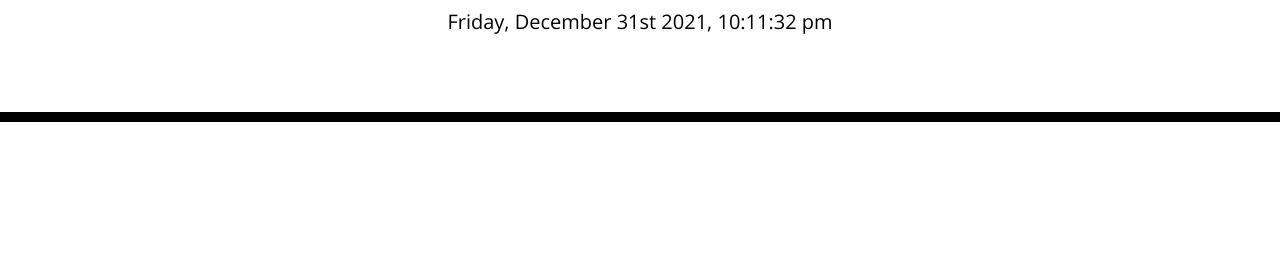
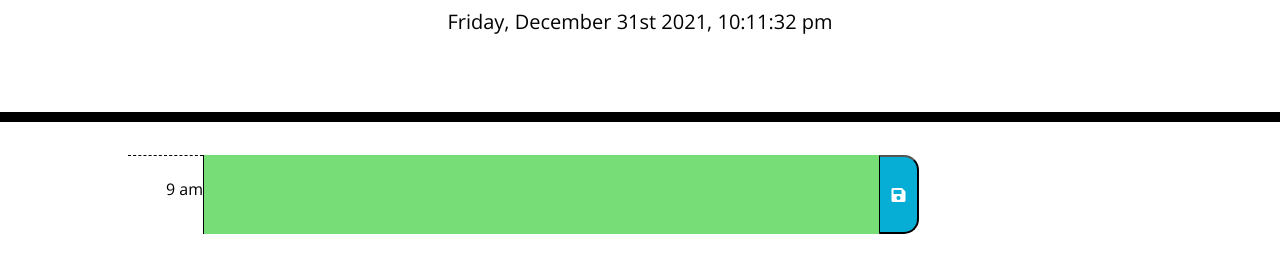
Before and after one commit to luckylobster25/Schedule-Homework, a plain HTML site: page index.html in a window 1280 px wide. Shown: the part 182-454 px from the top of the page. Drawn offline with nearby package versions, Linux system fonts and the light colour scheme.

Commit message:
style container to complete look

```diff
--- a/index.html
+++ b/index.html
@@ -1,23 +1,14 @@
 <!DOCTYPE html>
 <html lang="en">
+
 <head>
   <meta charset="UTF-8" />
   <meta name="viewport" content="width=device-width, initial-scale=1.0" />
   <meta http-equiv="X-UA-Compatible" content="ie=edge" />
-    <link
-      rel="stylesheet"
-      href="https://stackpath.bootstrapcdn.com/bootstrap/4.3.1/css/bootstrap.min.css"
-    />
-    <link
-      rel="stylesheet"
-      href="https://use.fontawesome.com/releases/v5.8.1/css/all.css"
-      integrity="sha384-50oBUHEmvpQ+1lW4y57PTFmhCaXp0ML5d60M1M7uH2+nqUivzIebhndOJK28anvf"
-      crossorigin="anonymous"
-    />
-    <link
-      href="https://fonts.googleapis.com/css?family=Open+Sans&display=swap"
-      rel="stylesheet"
-    />
+  <link rel="stylesheet" href="https://stackpath.bootstrapcdn.com/bootstrap/4.3.1/css/bootstrap.min.css" />
+  <link rel="stylesheet" href="https://use.fontawesome.com/releases/v5.8.1/css/all.css"
+    integrity="sha384-50oBUHEmvpQ+1lW4y57PTFmhCaXp0ML5d60M1M7uH2+nqUivzIebhndOJK28anvf" crossorigin="anonymous" />
+  <link href="https://fonts.googleapis.com/css?family=Open+Sans&display=swap" rel="stylesheet" />
   <link rel="stylesheet" href="style.css" />
   <title>Work Day Scheduler</title>
 </head>
@@ -28,12 +19,17 @@
     <p class="lead">A simple calendar app for scheduling your work day</p>
     <p id="currentDay" class="lead"></p>
   </header>
-    <div class="container">
-      <!-- Timeblocks go here -->
+  <div class="container ">
+    <form class="row">
+      <label class="hour" for="timeblock">9 am</label>
+      <textarea name="timeblock" id="" class=" past present future" cols="70" rows="1"></textarea>
+      <button onclick="saveBtn()" class="fas fa-save saveBtn "></button>
+    </form>
   </div>
 
   <script src="https://cdnjs.cloudflare.com/ajax/libs/jquery/3.2.1/jquery.min.js"></script>
   <script src="https://cdnjs.cloudflare.com/ajax/libs/moment.js/2.24.0/moment.min.js"></script>
   <script src="script.js"></script>
 </body>
+
 </html>
--- a/script.js
+++ b/script.js
@@ -2,4 +2,8 @@
 setInterval(function(){
     var currentDay = moment().format("dddd, MMMM Do YYYY, h:mm:ss a");
     $("#currentDay").text(currentDay)
-},0)
+},0) // time is set to 0 so current day is display right away.
+
+function save() {
+    localStorage.setItem()
+}
--- a/style.css
+++ b/style.css
@@ -69,3 +69,17 @@ textarea {
   font-size: 20px;
   transition: all 0.3s ease-in-out;
 }
+.container {
+  width: 100%;
+  padding-right: 15px;
+  padding-left: 15px;
+  margin-left: 10%;
+}
+label {
+  width: 75px;
+  text-align: end;
+  padding-top: 25px;
+}
+button {
+  width: 40px;
+}
```
Lines whose indentation alone changed are shown as unchanged.
